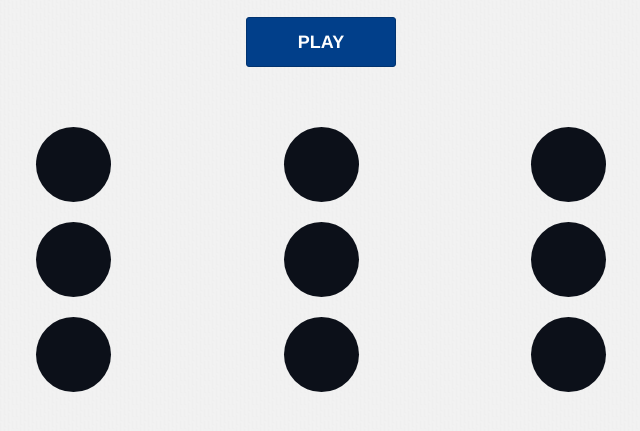
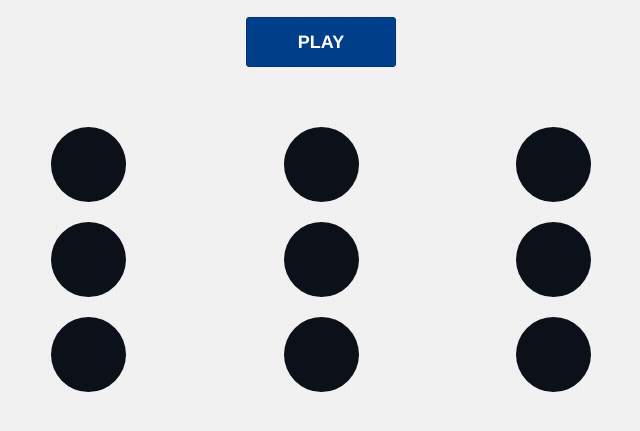
Before and after one commit to dfw/whack-a-trump, a plain HTML site: page index.html in a window 1280 px wide. Shown: the part 97-528 px from the top of the page, without its empty margins (319-959 px from the left). Drawn offline with Linux system fonts and the light colour scheme.

Commit message:
Main padding

```diff
--- a/styles/main.css
+++ b/styles/main.css
@@ -42,7 +42,7 @@ body {
 main {
   margin: 0 auto;
   max-width: 600px;
-  padding: 0 15px;
+  padding: 0 30px;
 }
 
 .hide {
```
